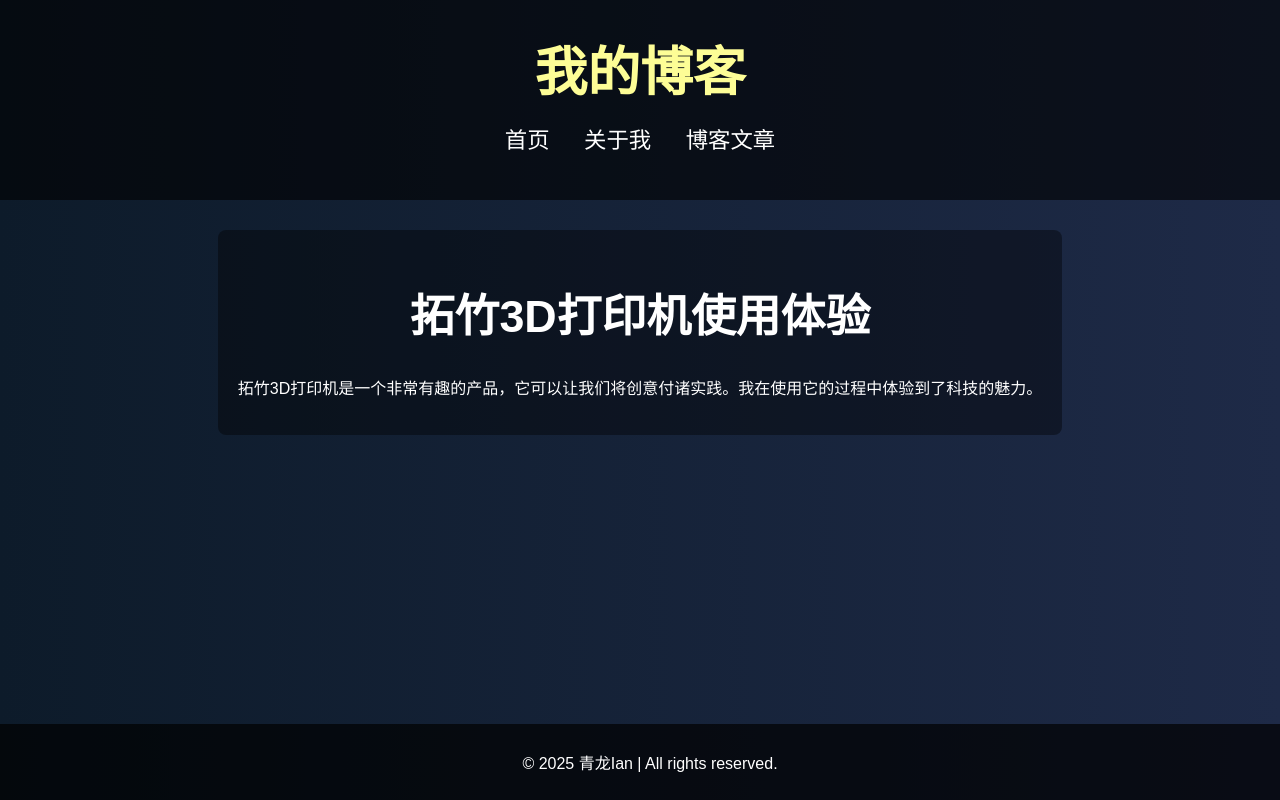
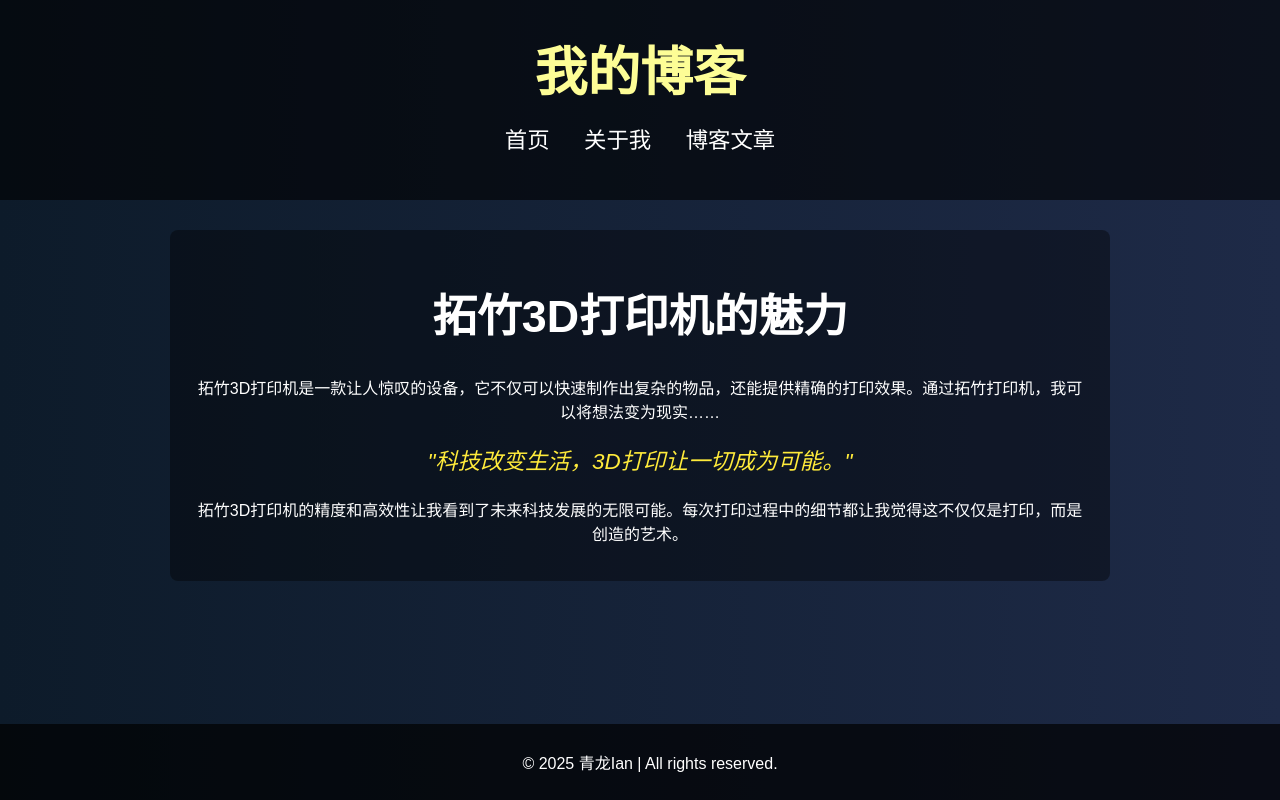
Before and after one commit to qinglonglu/qinglonglu.github.io, a plain HTML site: page article2.html in a window 1280 px wide. Shown: the top 800 px of the page. Drawn offline with Linux system fonts and the light colour scheme; files that its build step writes are made by us from their sources.

Commit message:
Update article2.html

```diff
--- a/article2.html
+++ b/article2.html
@@ -3,14 +3,14 @@
 <head>
     <meta charset="UTF-8">
     <meta name="viewport" content="width=device-width, initial-scale=1.0">
-    <meta name="description" content="文章内容">
-    <title>拓竹3D打印机使用体验</title>
+    <meta name="description" content="拓竹3D打印机的魅力">
+    <title>拓竹3D打印机的魅力</title>
 
     <!-- 网站图标 -->
-    <link rel="icon" href="favicon.ico" type="image/x-icon">
+    <link rel="icon" href="assets/images/favicon.ico" type="image/x-icon">
 
     <!-- 引入外部CSS文件 -->
-    <link rel="stylesheet" href="style.css">
+    <link rel="stylesheet" href="assets/css/style.css">
 </head>
 <body>
     <header>
@@ -26,8 +26,12 @@
 
     <main>
         <div class="content">
-            <h1>拓竹3D打印机使用体验</h1>
-            <p>拓竹3D打印机是一个非常有趣的产品，它可以让我们将创意付诸实践。我在使用它的过程中体验到了科技的魅力。</p>
+            <h1>拓竹3D打印机的魅力</h1>
+            <p>拓竹3D打印机是一款让人惊叹的设备，它不仅可以快速制作出复杂的物品，还能提供精确的打印效果。通过拓竹打印机，我可以将想法变为现实……</p>
+            <blockquote>
+                "科技改变生活，3D打印让一切成为可能。"
+            </blockquote>
+            <p>拓竹3D打印机的精度和高效性让我看到了未来科技发展的无限可能。每次打印过程中的细节都让我觉得这不仅仅是打印，而是创造的艺术。</p>
         </div>
     </main>
 
```
